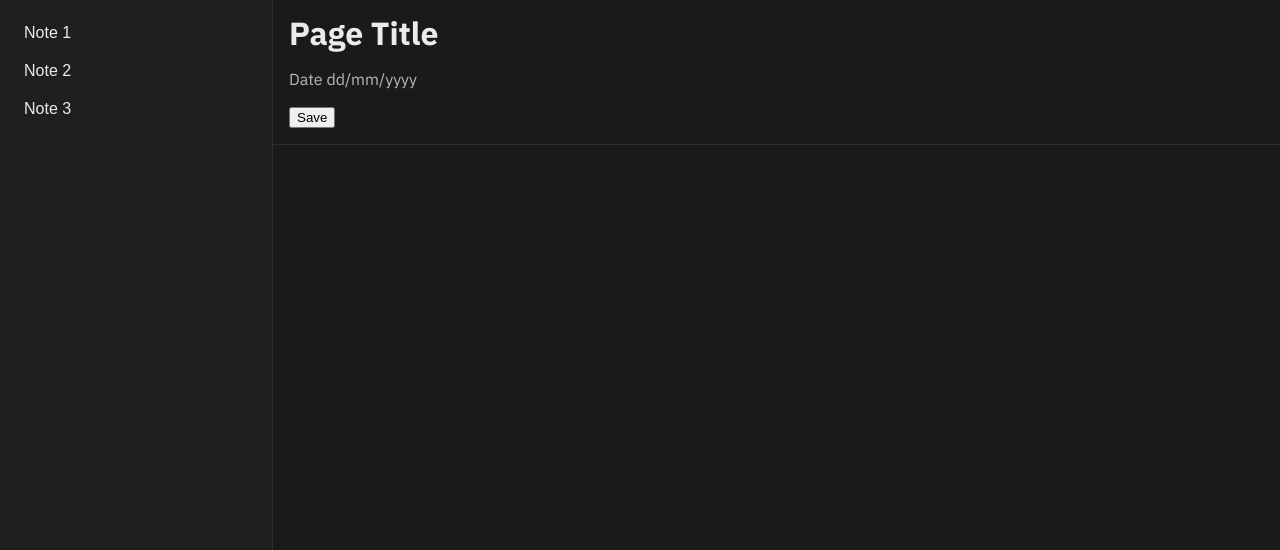
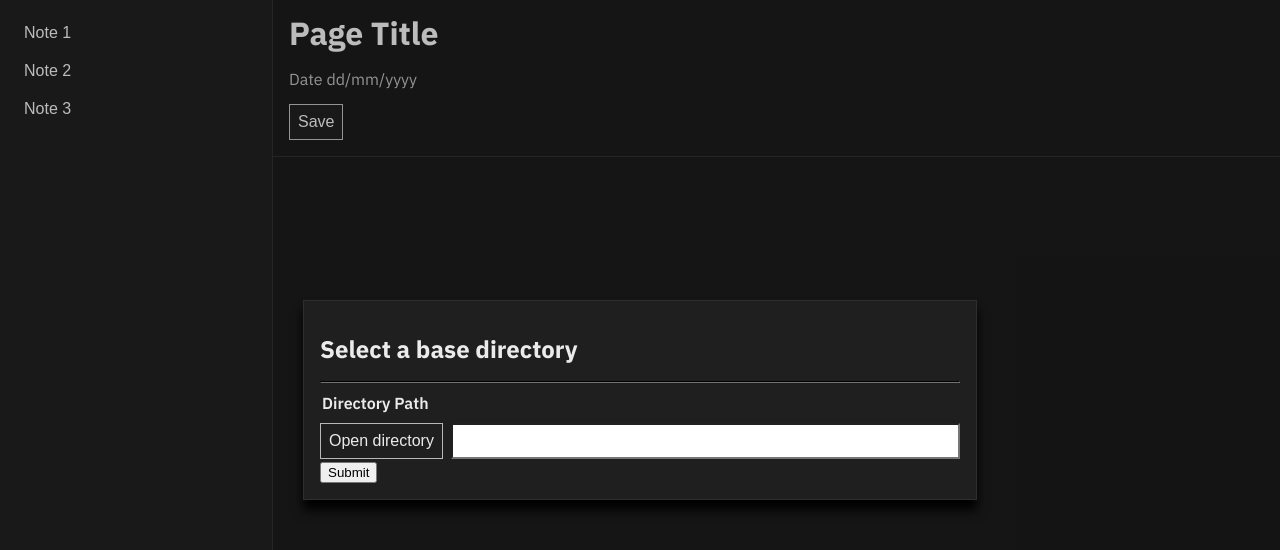
Before and after one commit to ethanmci/pamphlets, a SvelteKit app: page / in a window 1280 px wide. Shown: the top 550 px of the page. Built offline with nearby package versions, Linux system fonts and the light colour scheme.

Commit message:
refactor css + implementing new components

```diff
--- a/src/main.css
+++ b/src/main.css
@@ -11,6 +11,9 @@
   --text-primary: hsl(187 0% 92%);
   --text-secondary: hsl(187 0% 82%);
   --text-tertiary: hsl(187 0% 72%);
+
+  --rounding: (0.25em);
+  --rounding-lg: (1em);
 }
 
 [data-theme="light"] {
@@ -44,3 +47,30 @@
 }
 
 /* -- end scroll override -- */
+
+.shadow {
+  box-shadow: 0 10px 10px black;
+}
+
+/* standard element styling */
+button {
+  font-size: medium;
+  text-align: left;
+  color: var(--text-primary);
+  background-color: var(--bg-secondary);
+  border: 1px solid var(--text-tertiary);
+  border-radius: var(--rounding);
+  cursor: pointer;
+  padding: 0.5em;
+  transition: background-color 100ms ease-out;
+}
+
+button:hover {
+  background-color: var(--bg-main-hover);
+}
+
+form, fieldset {
+  border: none;
+  padding: 0;
+  margin: 0;
+}
--- a/src/routes/+layout.svelte
+++ b/src/routes/+layout.svelte
@@ -1,6 +1,8 @@
 <script lang="ts">
   import type { LayoutProps } from "./$types";
   import '../main.css'
+  import Modal from "../components/Modal.svelte";
+  import FileSelector from "../components/FileSelector.svelte";
 
   const { children }: LayoutProps = $props();
   const notes: { title: String }[] = $state([
@@ -15,6 +17,10 @@
     <button class="file-selector">{note.title}</button>
   {/each}
 </nav>
+
+<Modal title="Select a base directory">
+  <FileSelector></FileSelector>
+</Modal>
 
 {@render children()}
 
```
